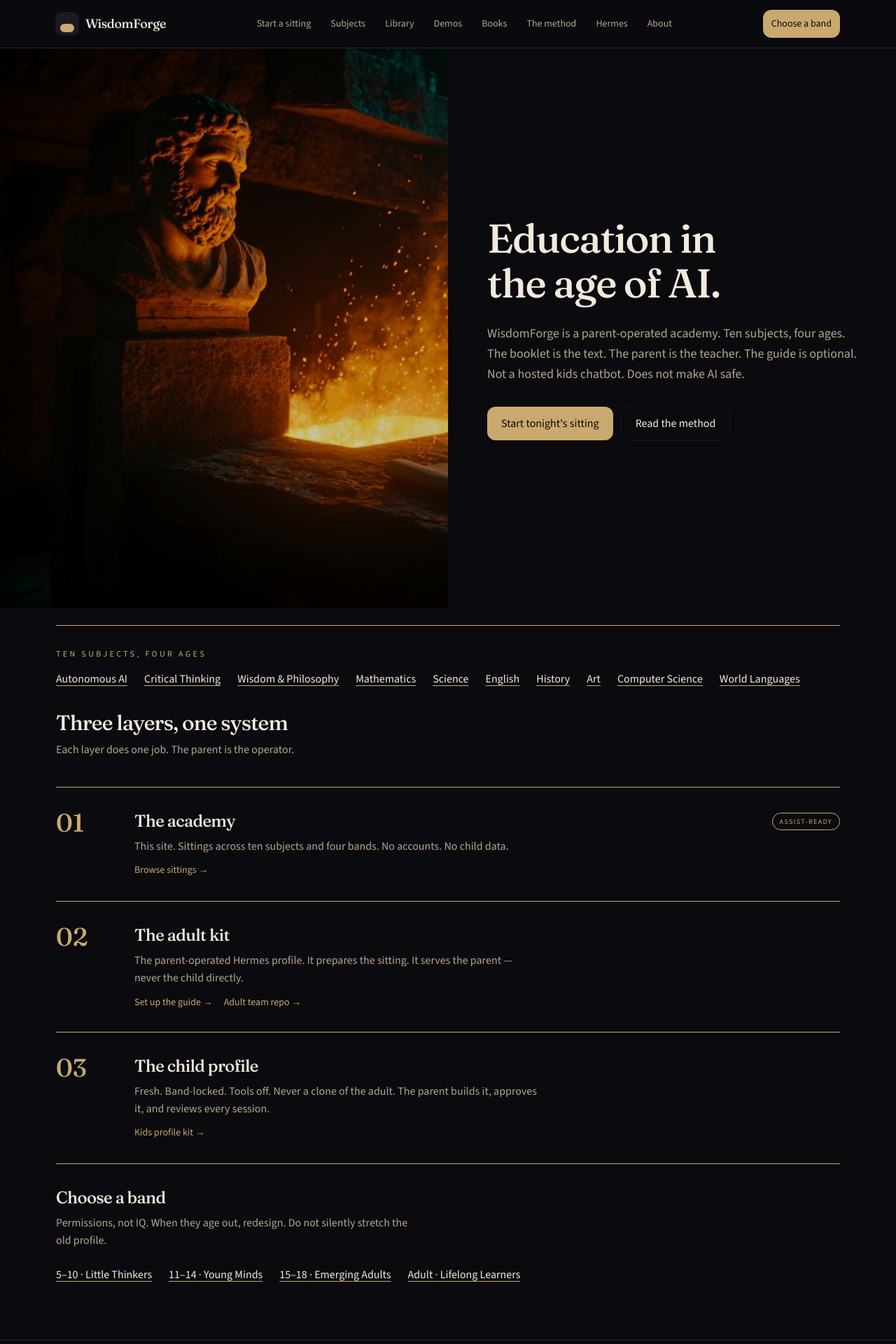
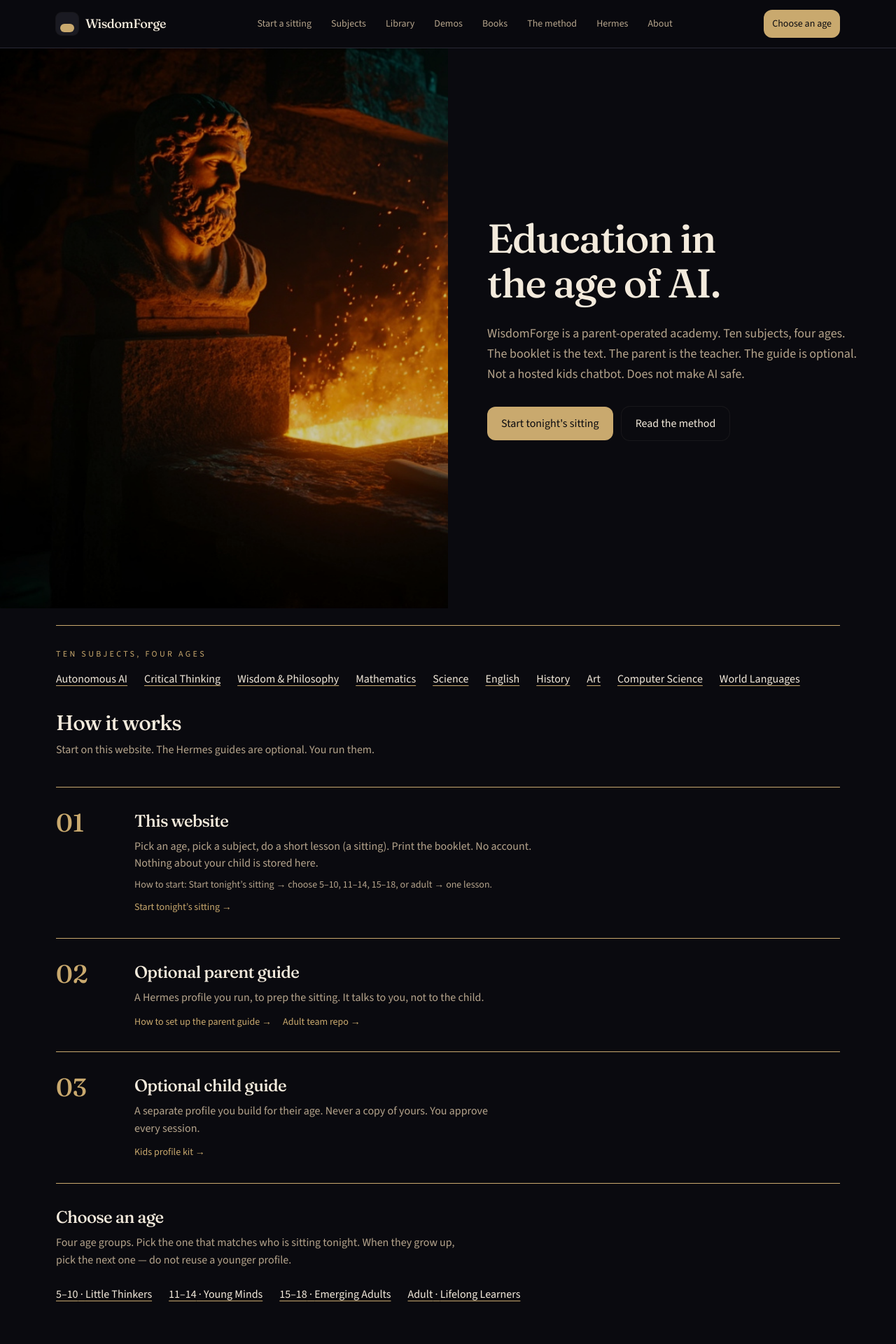
Before and after one commit to smfworks/wisdomforge, a Next.js app: page / in a window 1280 px wide. Shown: the top 1920 px of the page at 70% size. Built offline with nearby package versions, Linux system fonts and the light colour scheme.

Commit message:
Home: drop header band chip; plain How it works.
Saved age no longer leaks into global nav. Three-layer copy says how to start.

```diff
--- a/src/app/page.tsx
+++ b/src/app/page.tsx
@@ -54,37 +54,37 @@
           </ul>
         </div>
 
-        <h2 className="font-display text-3xl text-fg">Three layers, one system</h2>
+        <h2 className="font-display text-3xl text-fg">How it works</h2>
         <p className="mt-2 max-w-xl text-muted">
-          Each layer does one job. The parent is the operator.
+          Start on this website. The Hermes guides are optional. You run them.
         </p>
 
-        <article className="mt-10 grid gap-4 border-t border-accent py-8 sm:grid-cols-[5.5rem_1fr_auto] sm:items-start sm:gap-6">
+        <article className="mt-10 grid gap-4 border-t border-accent py-8 sm:grid-cols-[5.5rem_1fr] sm:items-start sm:gap-6">
           <p className="font-display text-4xl leading-none text-accent">01</p>
           <div>
-            <h3 className="font-display text-2xl text-fg">The academy</h3>
+            <h3 className="font-display text-2xl text-fg">This website</h3>
             <p className="mt-2 max-w-xl text-muted">
-              This site. Sittings across ten subjects and four bands. No accounts. No child data.
+              Pick an age, pick a subject, do a short lesson (a sitting). Print the booklet. No account. Nothing about your child is stored here.
             </p>
-            <Link href="/subjects" className="mt-3 inline-flex text-sm text-accent hover:text-fg">
-              Browse sittings →
+            <p className="mt-2 max-w-xl text-sm text-muted">
+              How to start: Start tonight’s sitting → choose 5–10, 11–14, 15–18, or adult → one lesson.
+            </p>
+            <Link href="/start" className="mt-3 inline-flex text-sm text-accent hover:text-fg">
+              Start tonight’s sitting →
             </Link>
           </div>
-          <span className="mt-1 inline-flex w-fit items-center rounded-full border border-accent px-2.5 py-1 text-[10px] font-medium tracking-[0.14em] text-accent uppercase">
-            Assist-ready
-          </span>
         </article>
 
         <article className="grid gap-4 border-t border-accent py-8 sm:grid-cols-[5.5rem_1fr] sm:items-start sm:gap-6">
           <p className="font-display text-4xl leading-none text-accent">02</p>
           <div>
-            <h3 className="font-display text-2xl text-fg">The adult kit</h3>
+            <h3 className="font-display text-2xl text-fg">Optional parent guide</h3>
             <p className="mt-2 max-w-xl text-muted">
-              The parent-operated Hermes profile. It prepares the sitting. It serves the parent — never the child directly.
+              A Hermes profile you run, to prep the sitting. It talks to you, not to the child.
             </p>
             <div className="mt-3 flex flex-col gap-1.5 sm:flex-row sm:gap-4">
               <Link href="/hermes" className="inline-flex text-sm text-accent hover:text-fg">
-                Set up the guide →
+                How to set up the parent guide →
               </Link>
               <a
                 href="https://github.com/smfworks/hermes-ai-team"
@@ -101,9 +101,9 @@
         <article className="grid gap-4 border-t border-accent py-8 sm:grid-cols-[5.5rem_1fr] sm:items-start sm:gap-6">
           <p className="font-display text-4xl leading-none text-accent">03</p>
           <div>
-            <h3 className="font-display text-2xl text-fg">The child profile</h3>
+            <h3 className="font-display text-2xl text-fg">Optional child guide</h3>
             <p className="mt-2 max-w-xl text-muted">
-              Fresh. Band-locked. Tools off. Never a clone of the adult. The parent builds it, approves it, and reviews every session.
+              A separate profile you build for their age. Never a copy of yours. You approve every session.
             </p>
             <a
               href="https://github.com/smfworks/wisdomforge-kids-Hermes-profiles"
@@ -117,9 +117,9 @@
         </article>
 
         <div className="border-t border-accent pt-8">
-          <h2 className="font-display text-2xl text-fg">Choose a band</h2>
+          <h2 className="font-display text-2xl text-fg">Choose an age</h2>
           <p className="mt-2 max-w-xl text-muted">
-            Permissions, not IQ. When they age out, redesign. Do not silently stretch the old profile.
+            Four age groups. Pick the one that matches who is sitting tonight. When they grow up, pick the next one — do not reuse a younger profile.
           </p>
           <ul className="mt-6 flex flex-wrap gap-x-6 gap-y-3">
             {bands.map((b) => (
--- a/src/components/site-header.tsx
+++ b/src/components/site-header.tsx
@@ -3,9 +3,6 @@
 import Link from "next/link";
 import { usePathname } from "next/navigation";
 import { useState } from "react";
-import { bands } from "@/lib/curriculum/bands";
-import { useForge } from "@/lib/progress";
-import { useHydrated } from "@/lib/use-hydrated";
 import { cn } from "@/lib/utils";
 
 const links = [
@@ -41,9 +38,6 @@
 export function SiteHeader() {
   const [open, setOpen] = useState(false);
   const pathname = usePathname();
-  const hydrated = useHydrated();
-  const band = useForge((s) => s.band);
-  const bandDef = hydrated ? bands.find((b) => b.id === band) : undefined;
 
   return (
     <header className="sticky top-0 z-40 border-b border-border bg-bg/92 backdrop-blur-sm">
@@ -71,21 +65,12 @@
         </nav>
 
         <div className="flex items-center gap-2">
-          {bandDef ? (
-            <Link
-              href={`/ages/${bandDef.id}`}
-              className="hidden min-h-10 items-center rounded-md px-3 text-xs text-muted shadow-[var(--shadow-border)] sm:inline-flex"
-            >
-              {bandDef.ages} · {bandDef.name}
-            </Link>
-          ) : (
-            <Link
-              href="/start"
-              className="hidden min-h-10 items-center rounded-md bg-accent px-3 text-sm font-medium text-accent-fg sm:inline-flex"
-            >
-              Choose a band
-            </Link>
-          )}
+          <Link
+            href="/start"
+            className="hidden min-h-10 items-center rounded-md bg-accent px-3 text-sm font-medium text-accent-fg sm:inline-flex"
+          >
+            Choose an age
+          </Link>
           <button
             type="button"
             className="inline-flex size-11 items-center justify-center rounded-md text-fg lg:hidden"
```
